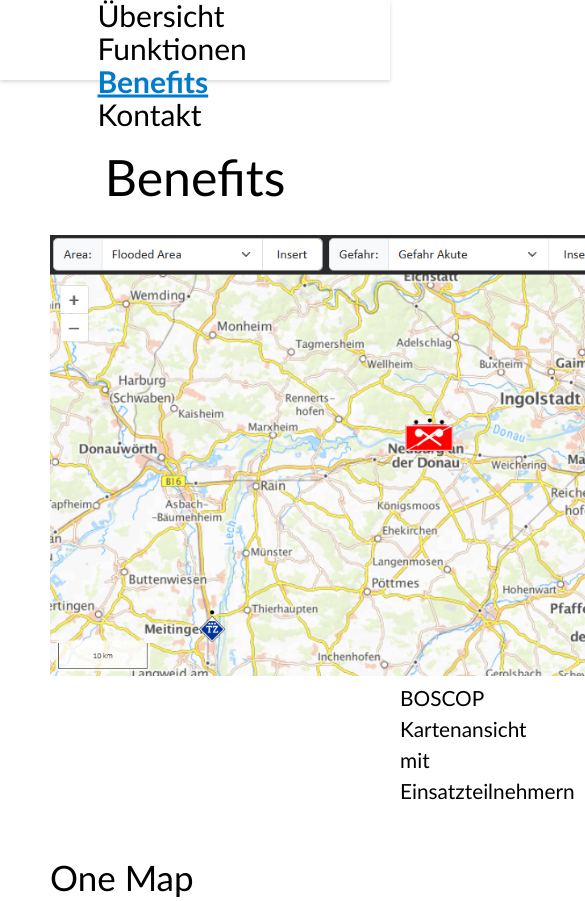
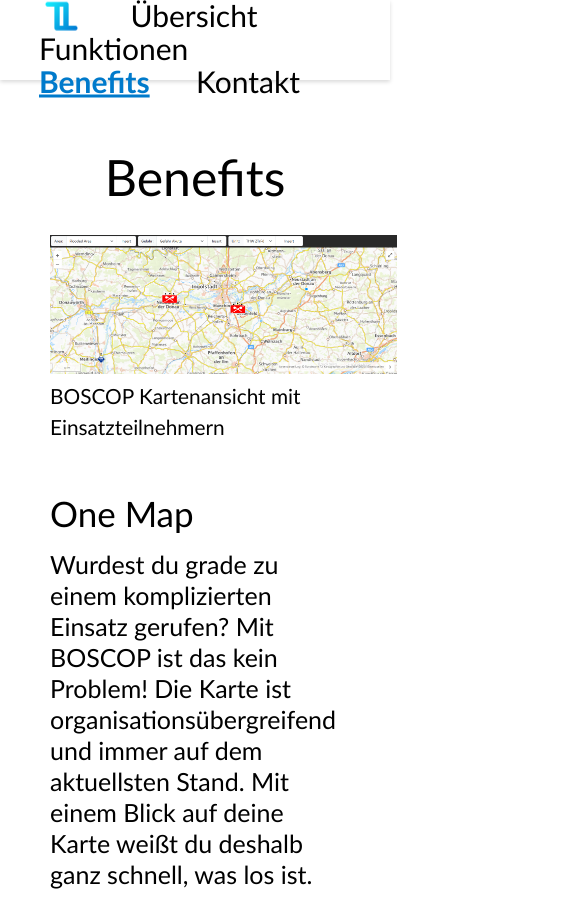
Before and after one commit to liturner/boscop-site, a plain HTML site: page benefits.html in a window 390 px wide. Shown: the top 901 px of the page, 585 px wide, since content can reach past the window. Drawn offline with Linux system fonts and the light colour scheme.

Commit message:
responsive nav

```diff
--- a/benefits.html
+++ b/benefits.html
@@ -9,7 +9,7 @@
 </head>
 <body>
     <a href="#main-content" class="visually-hidden">Zum Seiteninhalt springen</a>
-    <nav>
+    <nav aria-label="Hauptnavigation">
         <ul>
             <li><a aria-current="false" aria-label="Zurück zur Übersicht" href="uebersicht.html"><img src="tt-logo.png" alt="Turnertech Logo"></a></li>
             <li><a aria-current="false" href="uebersicht.html">Übersicht</a></li>
--- a/style.css
+++ b/style.css
@@ -110,7 +110,6 @@ nav ul li .active {
 
 nav img {
     height: 45px;
-
     transform: translate(0%, 27%);
     top: 50%;
 }
@@ -272,7 +271,7 @@ footer {
 }
 
 @media only screen and (max-width: 1400px) {
-    .normal, h2, .normal-img {
+    .normal, h2, .normal-img, figcaption {
         margin-left: 50px;
         margin-right: 50px;
     }
@@ -282,4 +281,18 @@ footer {
         margin-right: 100px;
     }
 
+    nav ul {
+        float: none;
+        width: 80%;
+        position: absolute;
+        top: 50%;
+        left: 50%;
+        transform: translate(-50%, -50%);
+    }
+
+    .normal-img {
+        max-width: 89%;
+        height: auto;
+    }
+
 }
```
Also changed, not shown: funktionen.html (+1 -1 lines).
